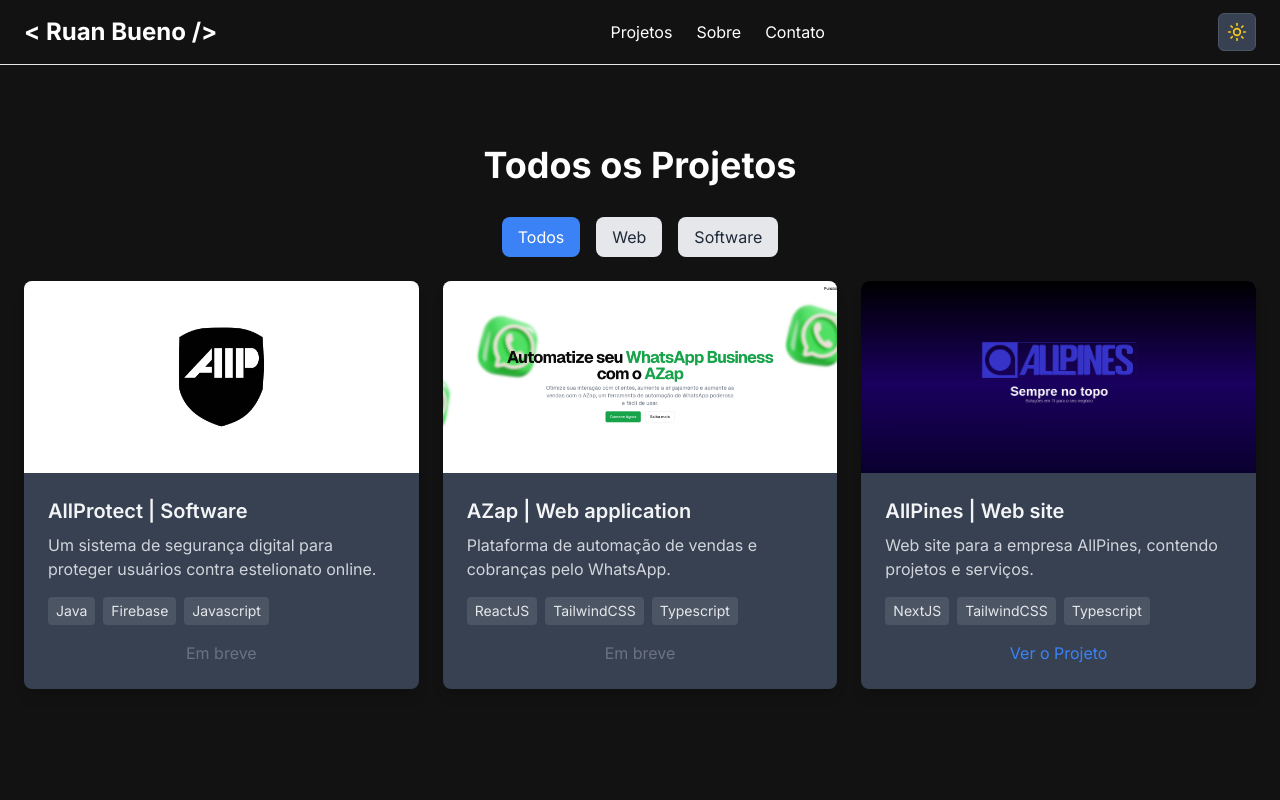
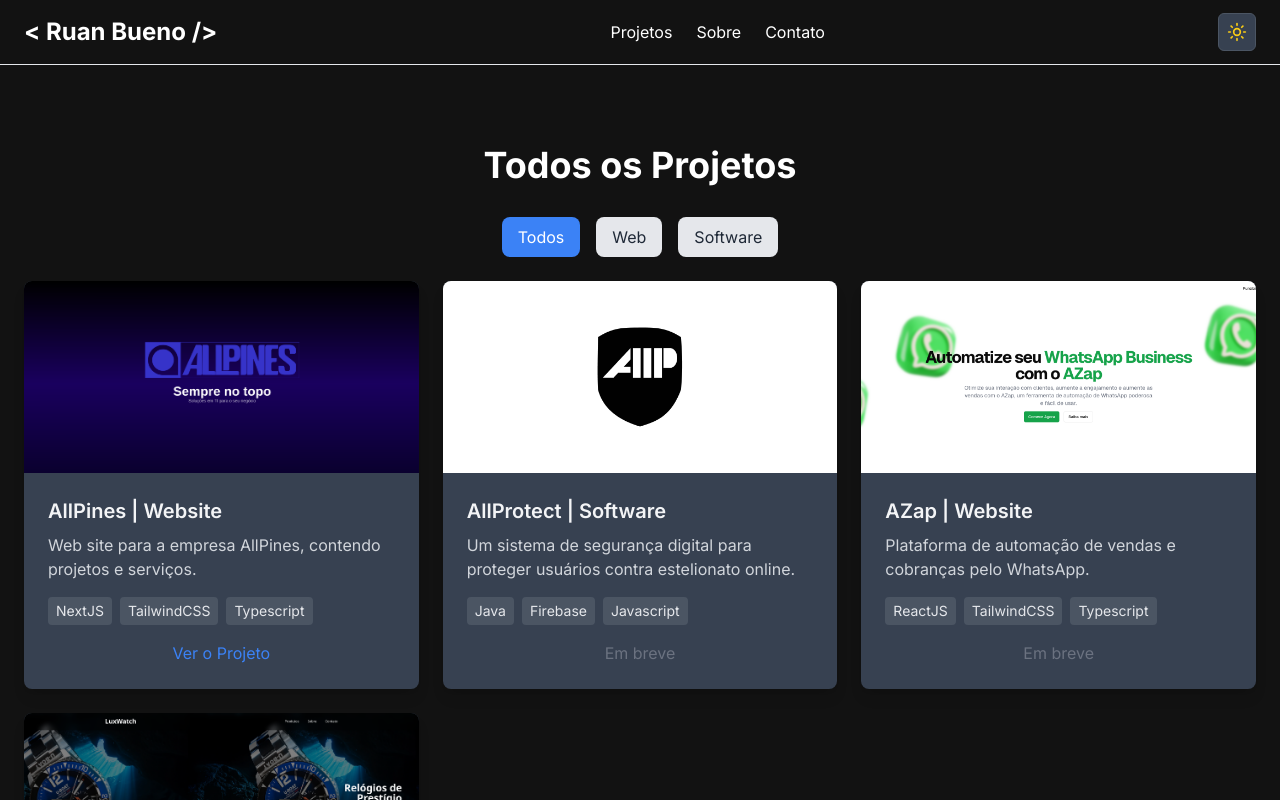
Before and after one commit to rbxyz/site-portfolio, a Next.js app: page /pages/projects in a window 1280 px wide. Shown: the top 800 px of the page. Built offline with nearby package versions, Linux system fonts and the light colour scheme.

Commit message:
add sort and filter in projects tab

```diff
--- a/src/app/_components/project.tsx
+++ b/src/app/_components/project.tsx
@@ -23,7 +23,7 @@
   },
   {
     id: 2,
-    title: "AZap | Web application",
+    title: "AZap | Web site",
     description: "Plataforma de automação de vendas e cobranças pelo WhatsApp.",
     imageUrl: "/azap.png",
     technologies: ["ReactJS", "TailwindCSS", "Typescript"],
@@ -46,7 +46,7 @@
         <h2 className="text-3xl font-bold text-center mb-8">Projetos em Destaque</h2>
 
         {/* Grid Centralizado */}
-        <div className="grid grid-cols-1 sm:grid-cols-2 md:grid-cols-3 lg:grid-cols-3 gap-8 justify-center">
+        <div className="grid grid-cols-1 sm:grid-cols-2 md:grid-cols-3 gap-8">
           {projects.map((project) => (
             <div
               key={project.id}
@@ -99,7 +99,7 @@
 
         {/* Botão para ver todos os projetos */}
         <div className="mt-8 text-center">
-          <Link href="/pages/projects" className="px-6 py-2 bg-blue-500 text-white rounded-lg hover:bg-blue-600 transition duration-300">
+          <Link href="/projects" className="px-6 py-2 bg-blue-500 text-white rounded-lg hover:bg-blue-600 transition duration-300">
             Ver Todos os Projetos
           </Link>
         </div>
--- a/src/app/pages/projects/page.tsx
+++ b/src/app/pages/projects/page.tsx
@@ -12,7 +12,7 @@
   imageUrl: string;
   technologies: string[];
   link?: string;
-  type: string
+  type: string;
 }
 
 // Array de projetos
@@ -28,7 +28,7 @@
   },
   {
     id: 2,
-    title: "AZap | Web application",
+    title: "AZap | Website",
     description: "Plataforma de automação de vendas e cobranças pelo WhatsApp.",
     imageUrl: "/azap.png",
     technologies: ["ReactJS", "TailwindCSS", "Typescript"],
@@ -37,14 +37,22 @@
   },
   {
     id: 3,
-    title: "AllPines | Web site",
+    title: "AllPines | Website",
     description: "Web site para a empresa AllPines, contendo projetos e serviços.",
     imageUrl: "/allpines.png",
     technologies: ["NextJS", "TailwindCSS", "Typescript"],
     link: "https://www.allpines.com.br/",
     type: "Web",
   },
-  // Projetos aqui
+  {
+    id: 4,
+    title: "LuxWatch | Website",
+    description: "Web site para a empresa LuxWatch, contendo projetos e serviços.",
+    imageUrl: "/luxwatch.png",
+    technologies: ["NextJS", "TailwindCSS", "Typescript"],
+    link: "",
+    type: "Web",
+  },
 ];
 
 export default function ProjectsPage() {
@@ -56,9 +64,20 @@
       ? allProjects
       : allProjects.filter((project) => project.type === selectedType);
 
+  // Ordenando os projetos: primeiro os disponíveis, depois os não disponíveis
+  const sortedProjects = filteredProjects.sort((a, b) => {
+    if (a.link && !b.link) {
+      return -1; // Coloca 'a' antes de 'b' se 'a' tiver link e 'b' não tiver
+    }
+    if (!a.link && b.link) {
+      return 1; // Coloca 'b' antes de 'a' se 'b' tiver link e 'a' não tiver
+    }
+    return 0; // Se ambos tiverem ou não link, não altera a ordem
+  });
+
   return (
     <div className="min-h-screen bg-background text-foreground">
-            <NavBar />
+      <NavBar />
       <div className="container mx-auto px-4 md:px-6 py-20">
         <h1 className="text-4xl font-bold text-center mb-8">Todos os Projetos</h1>
 
@@ -84,9 +103,9 @@
           </button>
         </div>
 
-        {/* Lista de projetos filtrados */}
+        {/* Lista de projetos filtrados e ordenados */}
         <div className="grid grid-cols-1 md:grid-cols-2 lg:grid-cols-3 gap-6">
-          {filteredProjects.map((project) => (
+          {sortedProjects.map((project) => (
             <div key={project.id} className="bg-gray-700 rounded-lg shadow-lg overflow-hidden">
               <Image
                 src={project.imageUrl}
```
Also changed, not shown: public/luxwatch.png (added).
